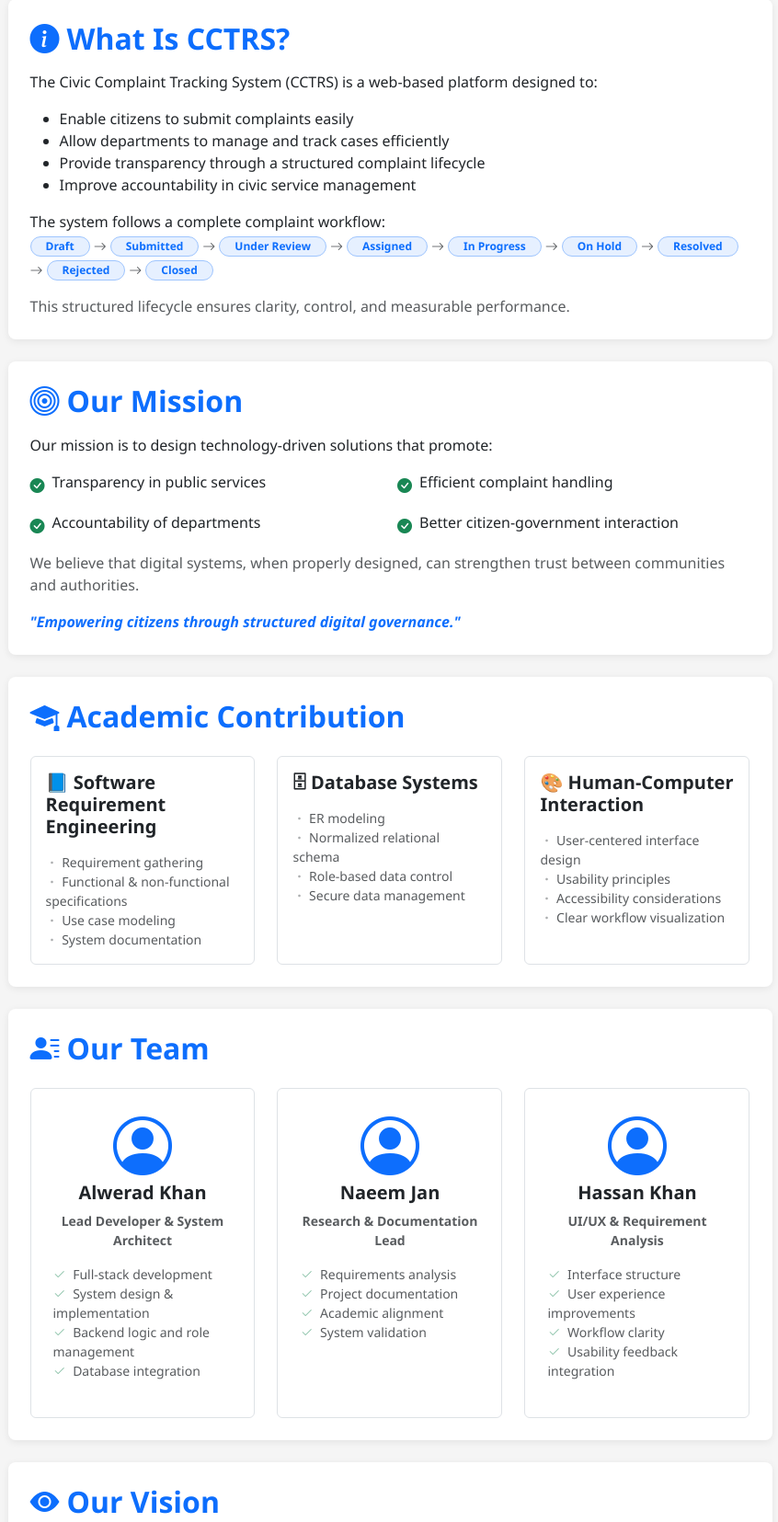
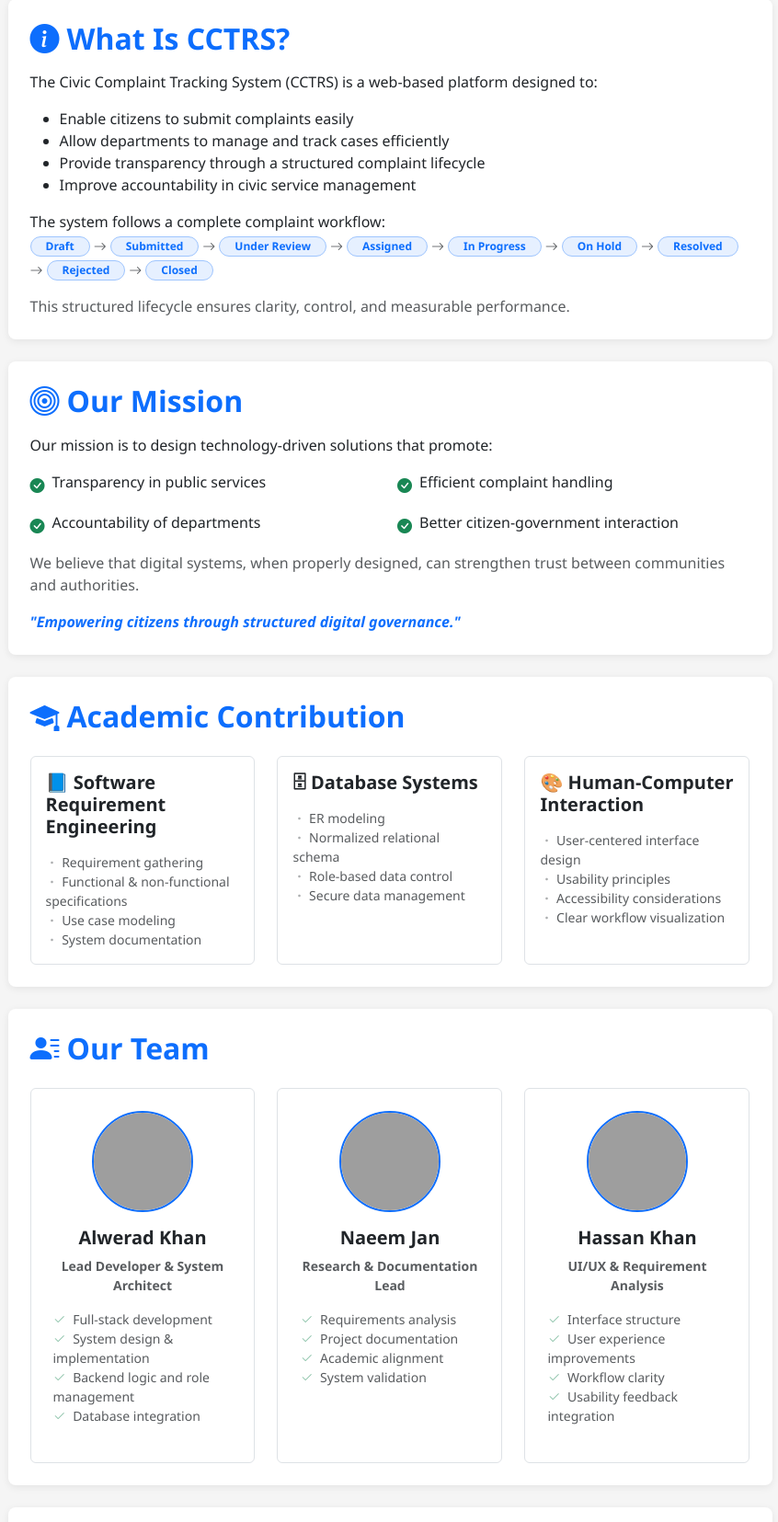
Before and after one commit to alwerad01/CCTRS, a Flask app: page /about in a window 1280 px wide. Shown: the part 673-2328 px from the top of the page at 92% size, without its empty margins (216-1062 px from the left). Run offline with Flask 3, Linux system fonts and the light colour scheme; grey boxes are pictures that could not be loaded.

Commit message:
feat: add team photo support in About Us page with icon fallback

```diff
--- a/app/templates/about.html
+++ b/app/templates/about.html
@@ -167,7 +167,11 @@
                     <!-- Alwerad Khan -->
                     <div class="col-md-4">
                         <div class="text-center border rounded p-4 h-100">
-                            <i class="bi bi-person-circle display-3 text-primary mb-3"></i>
+                            <img src="{{ url_for('static', filename='images/team/alwerad.jpg') }}" alt="Alwerad Khan"
+                                class="rounded-circle mb-3 object-fit-cover border border-2 border-primary"
+                                style="width:110px;height:110px;"
+                                onerror="this.style.display='none';this.nextElementSibling.style.display='block'">
+                            <i class="bi bi-person-circle display-3 text-primary mb-3" style="display:none"></i>
                             <h5 class="fw-bold">Alwerad Khan</h5>
                             <p class="text-muted small fw-semibold mb-3">Lead Developer &amp; System Architect</p>
                             <ul class="list-unstyled text-muted small text-start">
@@ -183,7 +187,11 @@
                     <!-- Naeem Jan -->
                     <div class="col-md-4">
                         <div class="text-center border rounded p-4 h-100">
-                            <i class="bi bi-person-circle display-3 text-primary mb-3"></i>
+                            <img src="{{ url_for('static', filename='images/team/naeem.jpg') }}" alt="Naeem Jan"
+                                class="rounded-circle mb-3 object-fit-cover border border-2 border-primary"
+                                style="width:110px;height:110px;"
+                                onerror="this.style.display='none';this.nextElementSibling.style.display='block'">
+                            <i class="bi bi-person-circle display-3 text-primary mb-3" style="display:none"></i>
                             <h5 class="fw-bold">Naeem Jan</h5>
                             <p class="text-muted small fw-semibold mb-3">Research &amp; Documentation Lead</p>
                             <ul class="list-unstyled text-muted small text-start">
@@ -197,7 +205,11 @@
                     <!-- Hassan Khan -->
                     <div class="col-md-4">
                         <div class="text-center border rounded p-4 h-100">
-                            <i class="bi bi-person-circle display-3 text-primary mb-3"></i>
+                            <img src="{{ url_for('static', filename='images/team/hassan.jpg') }}" alt="Hassan Khan"
+                                class="rounded-circle mb-3 object-fit-cover border border-2 border-primary"
+                                style="width:110px;height:110px;"
+                                onerror="this.style.display='none';this.nextElementSibling.style.display='block'">
+                            <i class="bi bi-person-circle display-3 text-primary mb-3" style="display:none"></i>
                             <h5 class="fw-bold">Hassan Khan</h5>
                             <p class="text-muted small fw-semibold mb-3">UI/UX &amp; Requirement Analysis</p>
                             <ul class="list-unstyled text-muted small text-start">
```
